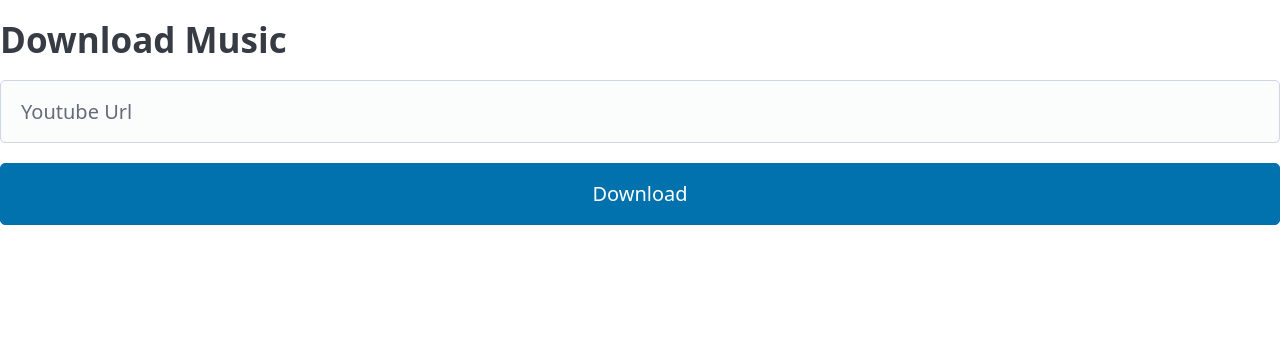
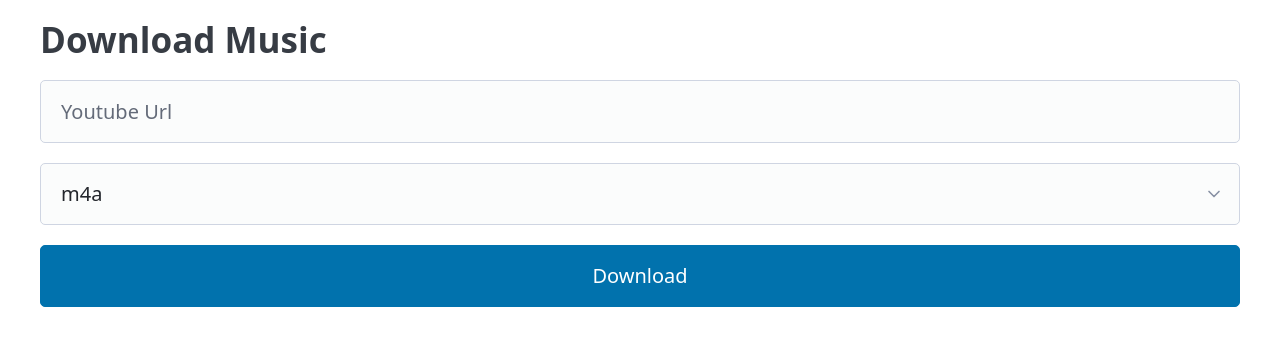
Before and after one commit to bigOconstant/youtube-to-mp3, a Flask app: page / in a window 1280 px wide. Shown: the top 346 px of the page. Run offline with Flask 3, Linux system fonts and the light colour scheme; some libraries are stand-ins or nearby versions.

Commit message:
use different css sheet. add basic python commands

```diff
--- a/templates/index.html
+++ b/templates/index.html
@@ -7,7 +7,7 @@
         <!-- picocss.com/ -->
         <link
             rel="stylesheet"
-            href="https://cdn.jsdelivr.net/npm/@picocss/pico@2/css/pico.min.css"
+      href="https://cdn.jsdelivr.net/npm/@picocss/pico@2.1.1/css/pico.classless.min.css"
             >
         <title>Youtube to music downloader</title>
     </head>
@@ -19,7 +19,17 @@
 
         <form method="POST" action="/">
             <input type="text" id="user_input" name="user_input" placeholder="Youtube Url">
+           <select id="select" name="select" required>
+                <option value="mp3">mp3</option>
+                <option value="m4a" selected >m4a</option>
+             </select>
             <input type="submit" value="Download">
+             <section id="progress">
+
+
+        <progress hidden id="progress-2"></progress>
+      </section>
+
         </form>
         </section>
         </main>
```
Also changed, not shown: Readme.md.
